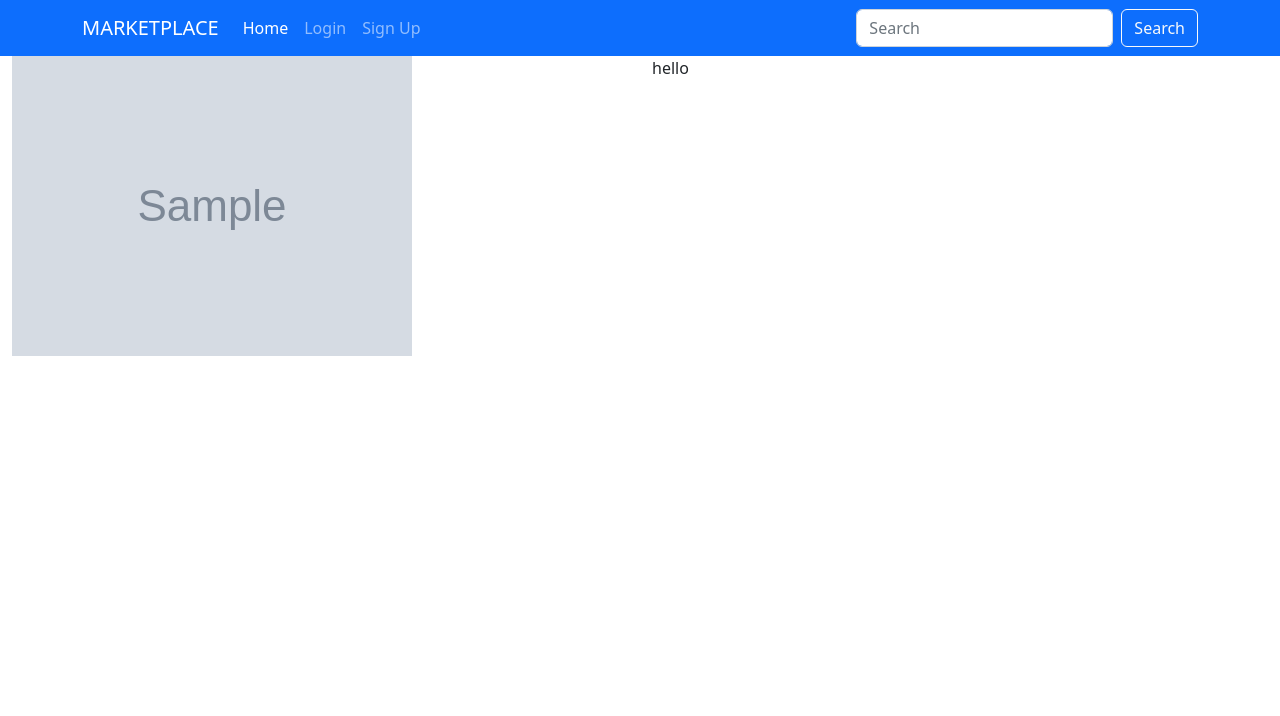
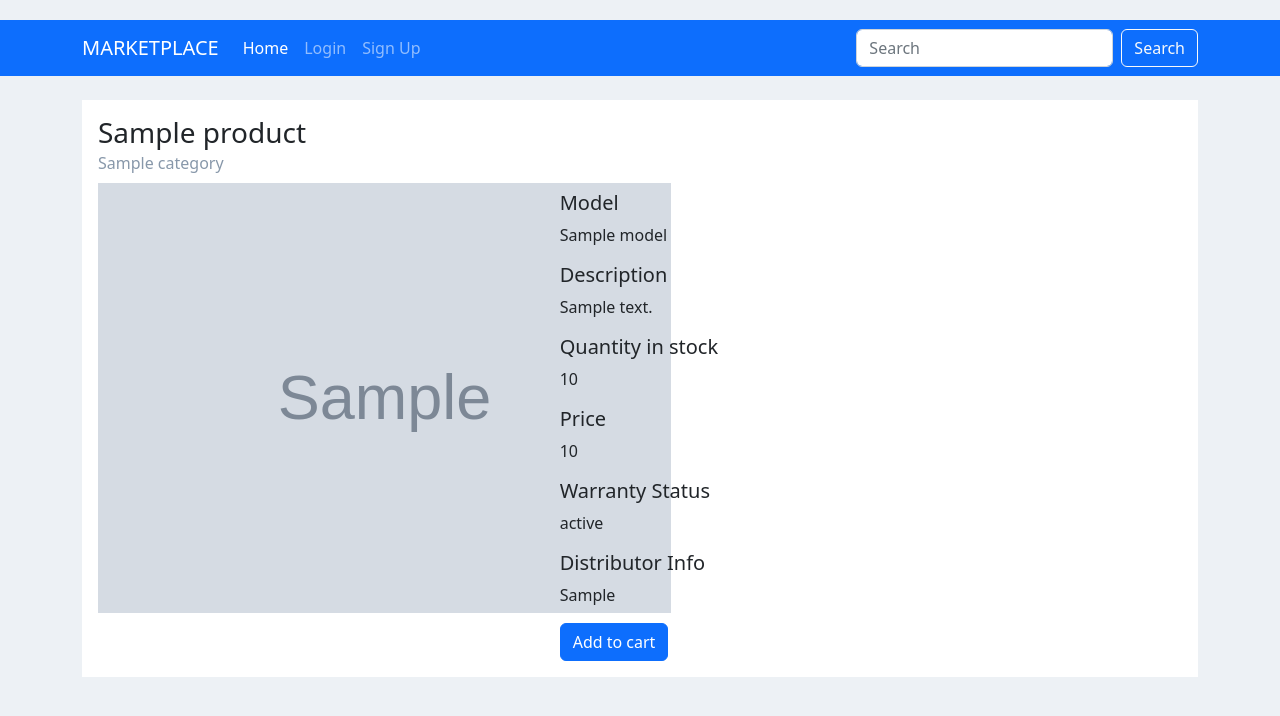
Before and after one commit to Aycelenk/Ecommerce-Website-Django, a Django app: template Marketplace/Product/templates/detail.html in a window 1280 px wide. Shown: the top 716 px of the page. Run offline with Django 3.2, Linux system fonts and the light colour scheme; the template is opened without the code that fills it: most values are stand-ins (such as "Sample title", 1, 10 or a date in 2020); grey boxes marked "Sample" are stand-in pictures.

Commit message:
Created detail page Created logout functionality changed navbar according to user authentication

```diff
--- a/Marketplace/Main/templates/base.html
+++ b/Marketplace/Main/templates/base.html
@@ -25,12 +25,18 @@
                     <li class="nav-item">
                         <a class="nav-link active" aria-current="page" href="{% url 'index' %}">Home</a>
                     </li>
+                    {% if request.user.is_authenticated %}
+                        <li class="nav-item">
+                            <a class="nav-link" href="{% url 'logout' %}">Logout</a>
+                        </li>
+                    {% else %}
                         <li class="nav-item">
                             <a class="nav-link" href="{% url 'login' %}">Login</a>
                         </li>
                         <li class="nav-item">
                             <a class="nav-link" href="{% url 'signup' %}">Sign Up</a>
                         </li>
+                    {% endif %}
                 </ul>
                 <form class="d-flex" role="search">
                     <input class="form-control me-2" type="search" placeholder="Search" aria-label="Search" />
--- a/Marketplace/Main/templates/login.html
+++ b/Marketplace/Main/templates/login.html
@@ -4,7 +4,7 @@
 
 
 {% block content %}
-<section class="vh-100" style="background-color: #3B2F2F;">
+<section class="vh-120" style="background-color: #3B2F2F;">
 	<div class="container py-5 h-100">
 		<div class="row d-flex justify-content-center align-items-center h-100">
 			<div class="col-12 col-md-8 col-lg-6 col-xl-5">
@@ -33,7 +33,7 @@
 								</div>
 								{% endif %}
 							<button class="btn btn-primary btn-lg btn-block" type="submit">Login</button>
-								<p style= "margin-top:15px; margin-bottom:15px;"> <a href="{% url 'signup' %}">Sign-up</a> </p>
+							<p style="margin-top: 15px; margin-bottom: 10px">Don't have an account? <a href="{% url 'signup' %}">Sign up</a></p>
 							<hr class="my-4">
 
 							<div class="btn-group-vertical">
--- a/Marketplace/Main/urls.py
+++ b/Marketplace/Main/urls.py
@@ -6,5 +6,6 @@ from .forms import LoginForm
 urlpatterns = [
     path("login/",views.login,name = "login"),
     path("",views.index,name="index"),
+    path("logout",views.logout_view,name = "logout"),
     path("signup/",views.signup,name = "signup"),
 ]
--- a/Marketplace/Marketplace/settings.py
+++ b/Marketplace/Marketplace/settings.py
@@ -120,6 +120,7 @@ USE_TZ = True
 # https://docs.djangoproject.com/en/4.1/howto/static-files/
 
 STATIC_URL = "static/"
+STATICFILES_DIRS = [BASE_DIR / 'Product/static']
 
 LOGIN_REDIRECT_URL = "/"
 LOGIN_URL = "/login/"
--- /dev/null
+++ b/Marketplace/Product/static/detail.css
@@ -0,0 +1,26 @@
+body {
+    background-color: #edf1f5;
+    margin-top: 20px;
+}
+
+.card {
+    margin-bottom: 30px;
+}
+
+.card {
+    position: relative;
+    display: flex;
+    flex-direction: column;
+    min-width: 0;
+    word-wrap: break-word;
+    background-color: #fff;
+    background-clip: border-box;
+    border: 0 solid transparent;
+    border-radius: 0;
+}
+
+.card .card-subtitle {
+    font-weight: 300;
+    margin-bottom: 10px;
+    color: #8898aa;
+}
--- a/Marketplace/Product/templates/detail.html
+++ b/Marketplace/Product/templates/detail.html
@@ -1,15 +1,38 @@
 {% extends 'base.html' %}
 
 {% block title %} Detail {% endblock %}
-
+{% load static %}
+{% block link %}
+<link rel="stylesheet" type="text/css" href="{% static 'detail.css' %}">
+{% endblock %}
 {% block content %}
-<div class="container-fluid">
-    <div class="row">
-        <div class="col-md-6">
-            <img src="{{product.image.url}}" alt="" class="img-fluid">
-        </div>
-        <div class="col-md-6">
-            <p>hello</p>
+<div class="container">
+    <br>
+    <div class="card">
+        <div class="card-body">
+            <h3 class="card-title">{{product.name}}</h3>
+            <h6 class="card-subtitle">{{category.name}}</h6>
+            <div class="row">
+                <div class="col-lg-5 col-md-5 col-sm-6">
+                    <div class="white-box text-center"><img src="{{product.image.url}}" height="430" weigth="600"
+                            class="img-responsive"></div>
+                </div>
+                <div class="col-lg-7 col-md-7 col-sm-6 justify-content-center">
+                    <h5 class="box-title mt-2">Model</h5>
+                    <p>{{product.model}}</p>
+                    <h5 class="box-title mt-2">Description</h5>
+                    <p>{{product.description}}</p>
+                    <h5 class="box-title mt-2">Quantity in stock</h5>
+                    <p>{{product.quantity_in_stocks}}</p>
+                    <h5 class="box-title mt-2">Price</h5>
+                    <p>{{product.price}}</p>
+                    <h5 class="box-title mt-2">Warranty Status</h5>
+                    <p>{{product.warranty_status}}</p>
+                    <h5 class="box-title mt-2">Distributor Info</h5>
+                    <p>{{product.distributor_info}}</p>
+                    <button class="btn btn-primary btn-rounded">Add to cart</button>
+                </div>
+            </div>
         </div>
     </div>
 </div>
--- a/Marketplace/Product/views.py
+++ b/Marketplace/Product/views.py
@@ -1,8 +1,10 @@
 from django.shortcuts import render,get_object_or_404
-from .models import InStockProduct
+from .models import InStockProduct,Category
 
 # Create your views here.
 def detail(request,pk):
     product = get_object_or_404(InStockProduct,pk=pk)
+    category = Category.objects.filter(id = product.category_id)
     return render(request,"detail.html",{
-        "product":product})
+        "product":product,
+        "category":category})
```
Also changed, not shown: Marketplace/Main/views.py (+6 -2 lines), Marketplace/db.sqlite3, Marketplace/product_images/T-shirt.jfif (deleted), Marketplace/product_images/t-shirt.jpeg (added). Lines whose indentation alone changed are shown as unchanged.
